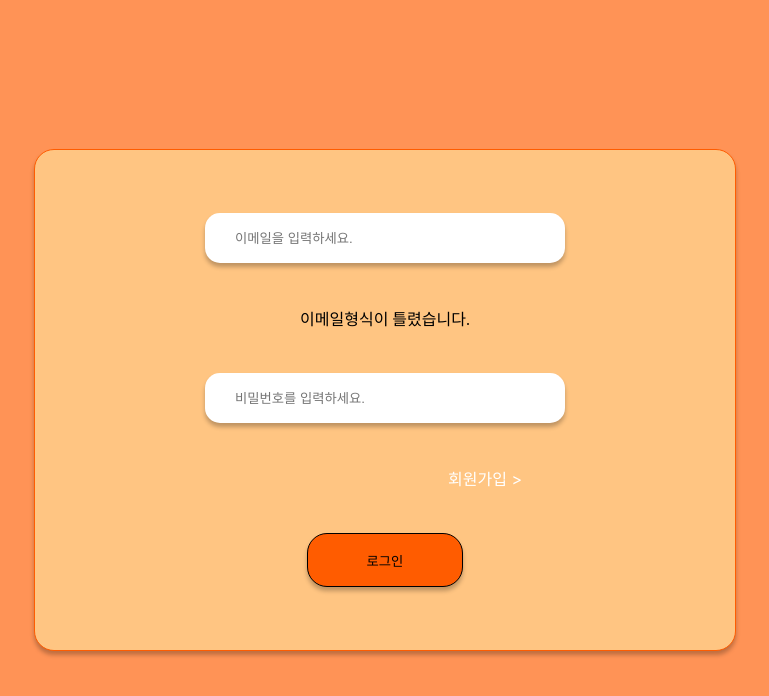
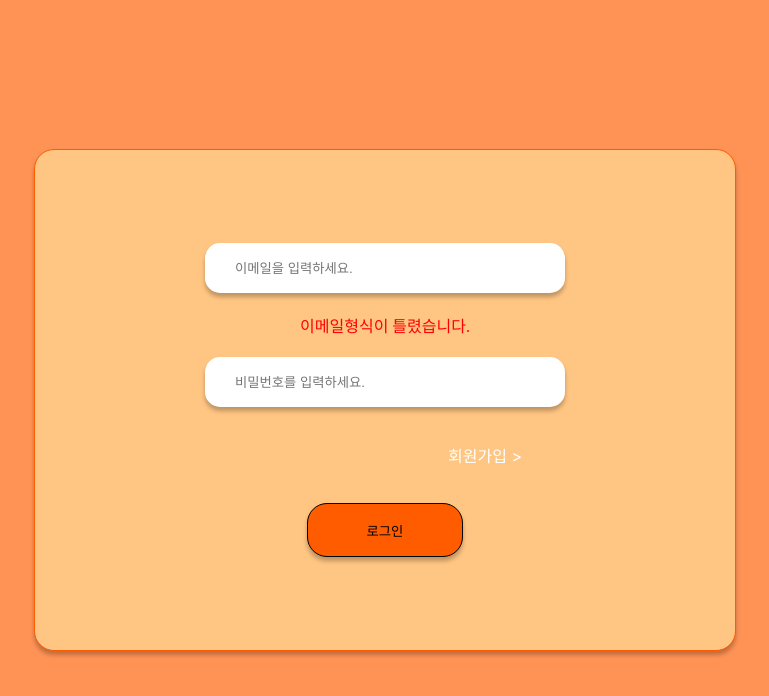
Before and after one commit to inha2/first-project, a Vue app: page /login in a window 1280 px wide. Both pictures are taken after a click on the button "로그인". Shown: the top 696 px of the page, without its empty margins (255-1024 px from the left). Built offline with nearby package versions, Linux system fonts and the light colour scheme.

Commit message:
fix: login 수정

```diff
--- a/src/assets/Login.css
+++ b/src/assets/Login.css
@@ -1,4 +1,10 @@
 @media screen and (max-width:768px){
+      .error{
+        color: red;
+        margin: 0;
+        padding: 0;
+        box-sizing: border-box;
+    }
     .login{
         background-color: #FF9356;
         display: flex;
@@ -43,6 +49,12 @@
       }
       }
 @media screen and (max-width:390px){
+    .error{
+        color: red;
+          margin: 0;
+          padding: 0;
+          box-sizing: border-box;
+    }
     .login{
         background-color: #FF9356;
         display: flex;
--- a/src/views/LoginView.vue
+++ b/src/views/LoginView.vue
@@ -1,8 +1,10 @@
 <template>
     <div class="login">
         <div class="login1">
-            <input class="아오.." v-model="email" type="email" placeholder="이메일을 입력하세요." />
-            <p v-if="showEmailError" class="error">이메일형식이 틀렸습니다.</p>
+            <input class="login_email" v-model="email" type="email" placeholder="이메일을 입력하세요." />
+            <div class="login_error">
+                <p v-if="showEmailError" class="error">이메일형식이 틀렸습니다.</p>
+            </div>
             <input v-model="password" type="password" placeholder="비밀번호를 입력하세요." />
             <p class="login-signup" @click="goToSignUp">회원가입 ></p>
             <button @click="login">로그인</button>
@@ -68,6 +70,17 @@ export default {
 </script>
 <style>
 @media screen and (min-width: 769px) {
+    .login_email{
+        display: flex;
+        flex-direction: column;
+        justify-content: center;
+
+    }
+    .error {
+        color: red;
+        margin: 0;
+        padding:0 ;
+    }
     .login {
         background-color: #ff9356;
         display: flex;
@@ -90,7 +103,9 @@ export default {
         align-items: center;
         text-align: center;
         flex-direction: column;
-        gap: 27px;
+        gap: 20px;
+        margin: 0 auto;
+        display: flex;
     }
     .login1 input {
         width: 300px;
--- a/src/views/QuizComplete.vue
+++ b/src/views/QuizComplete.vue
@@ -282,7 +282,7 @@ export default {
     }
     .quiz_complete img {
         width: 200px;
-        height: 250px;
+        height: 150px;
         margin-bottom: 20px;
     }
     .quiz_complete_content {
@@ -291,6 +291,7 @@ export default {
         height: 358.356px;
         background: #ffb648;
         font-weight: bold;
+        font-size: 20px;
     }
 
     .quiz_complete_button {
@@ -316,10 +317,10 @@ export default {
         justify-content: center;
         align-items: center;
         width: 1030px;
-        height: 31px;
+        height: 35px;
         background: #ffb648;
         color: #fff;
-        font-size: 20px;
+        font-size: 30px;
         font-family: Inter;
         font-style: normal;
         font-weight: 700;
@@ -366,6 +367,7 @@ export default {
         justify-content: center;
         align-items: center;
         width: 100%;
+        /* height: 100vh; */
         background: #fbe9e9;
     }
     .quiz_complete_input {
--- a/src/views/SignUpView.vue
+++ b/src/views/SignUpView.vue
@@ -2,7 +2,9 @@
     <div class="quiz_signup">
         <div class="signup_text">
             <input v-model="email" type="email" placeholder="이메일을 입력하세요." />
-            <p v-if="showEmailError" class="error">이메일 형식이 틀렸습니다.</p>
+            <div class="error_box">
+                <p v-if="showEmailError" class="error">이메일 형식이 틀렸습니다.</p>
+            </div>
             <input v-model="password" type="password" placeholder="비밀번호를 입력하세요." />
             <input v-model="checkPassword" type="password" placeholder="비밀번호를 재입력하세요." />
             <p v-if="isConfirmPassword" class="error">비밀번호가 일치하지않습니다.</p>
@@ -103,8 +105,8 @@ export default {
         height: 100vh;
     }
     .signup_text {
-        width: 600px;
-        height: 474px;
+        width: 700px;
+        height: 500px;
         border-radius: 20px;
         border: 1px solid #ff5c00;
         background: #ffc582;
@@ -116,7 +118,7 @@ export default {
         flex-direction: column;
     }
     .signup_text input {
-        width: 200px;
+        width: 300px;
         height: 50px;
         border-radius: 15px;
         box-shadow: 0px 4px 4px 0px rgba(0, 0, 0, 0.25);
@@ -126,5 +128,10 @@ export default {
     .signup_text button {
         margin-top: 20px;
     }
+    .error {
+        color: red;
+        padding: 0;
+        margin: 0;
+    }
 }
 </style>
```
